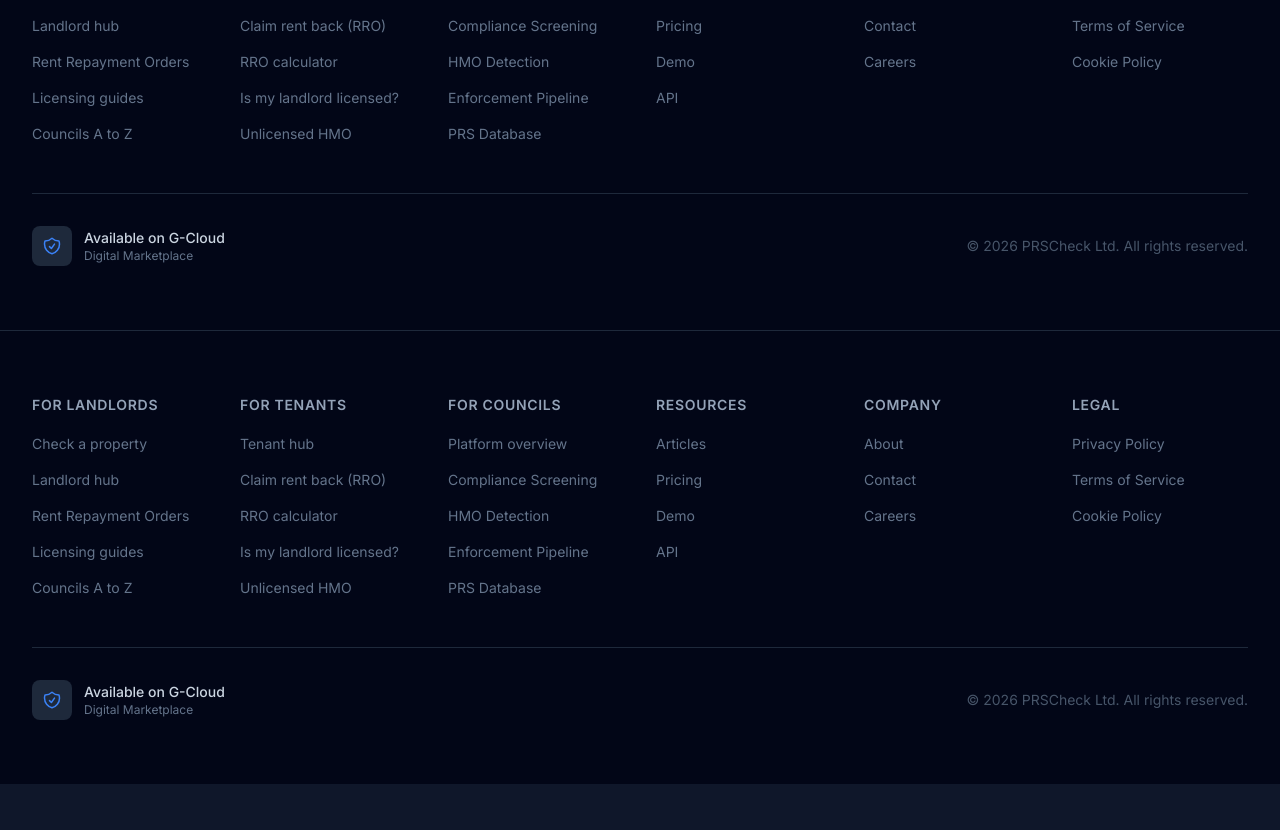
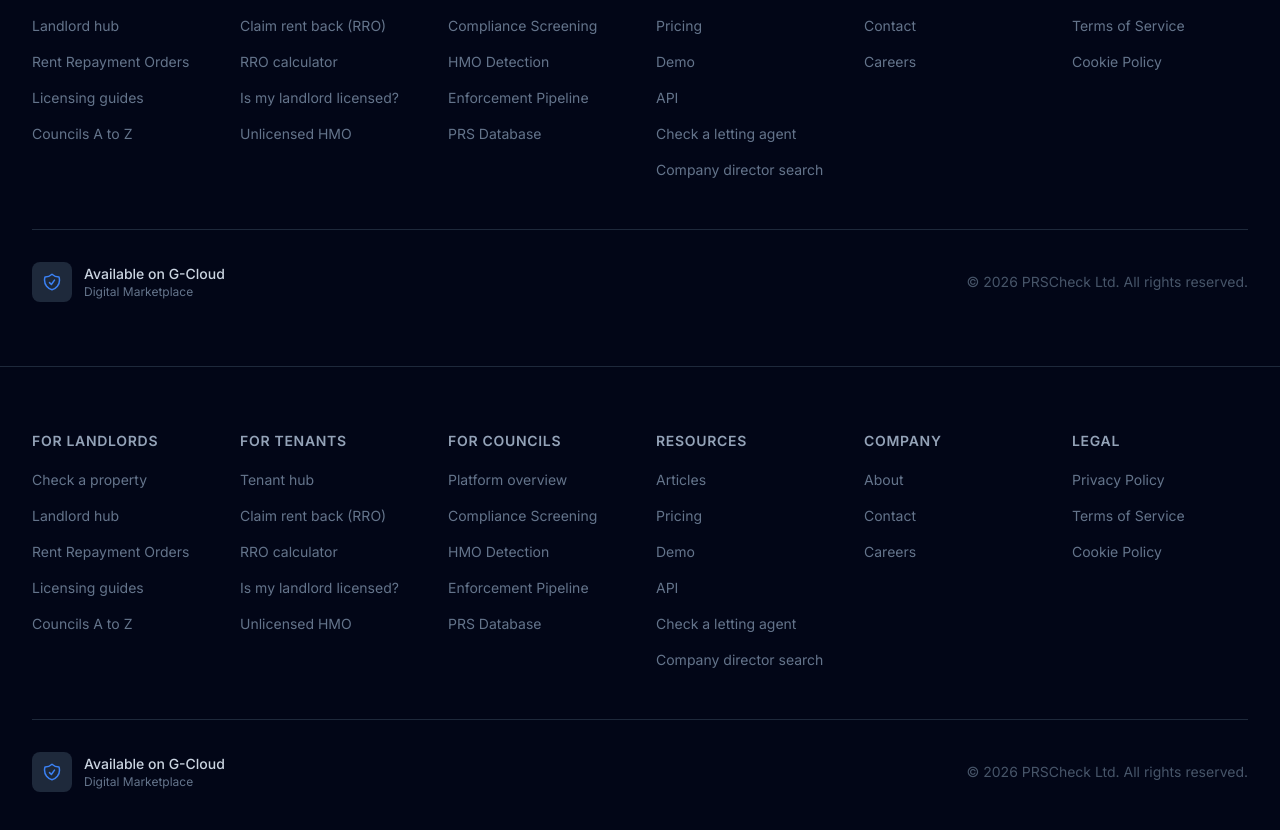
Before and after one commit to skillettsites/prscheck, a Next.js app: page /api-docs in a window 1280 px wide. Shown: the part 7023-7853 px from the top of the page. Before the commit the page ends 7807 px from the top, so only its background shows below. Built offline with nearby package versions, Linux system fonts and the light colour scheme; no server answers.

Commit message:
Link the letting agent and director checks from the footer
A tenant checking a licence usually wants to know who the agent company is
and who runs it, which lives on the sister site.

```diff
--- a/src/components/ui/Footer.tsx
+++ b/src/components/ui/Footer.tsx
@@ -45,6 +45,10 @@
       { label: "Pricing", href: "/pricing" },
       { label: "Demo", href: "/demo" },
       { label: "API", href: "/api-docs" },
+      // Sister site. A tenant checking a licence usually also wants to know who
+      // the agent or landlord company actually is.
+      { label: "Check a letting agent", href: "https://www.checkafirm.co.uk/letting-agent-check" },
+      { label: "Company director search", href: "https://www.checkafirm.co.uk/company-director-search" },
     ],
   },
   {
```
